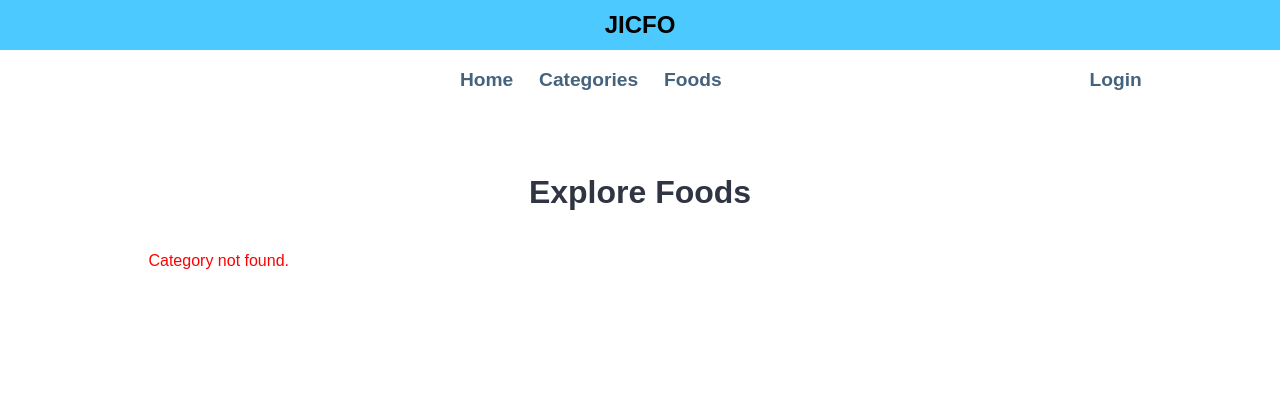
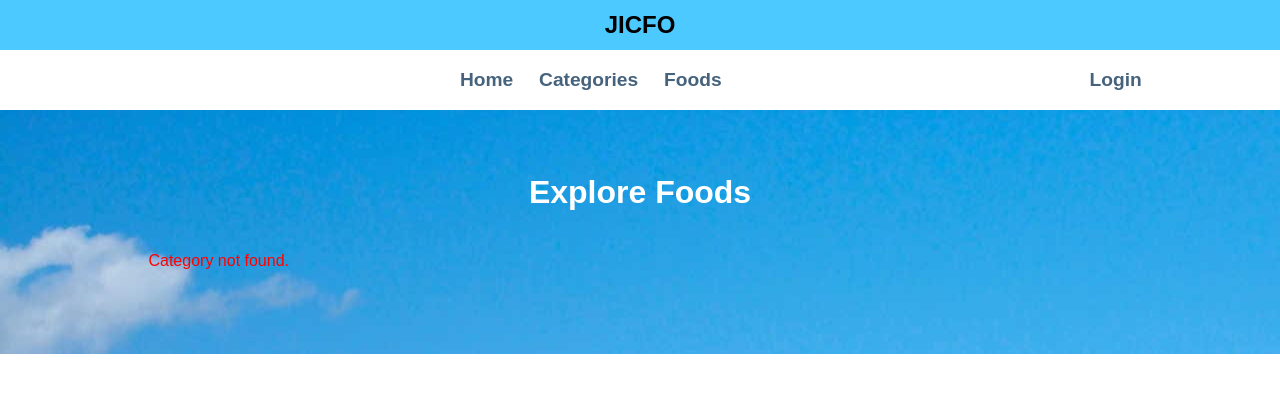
Before and after one commit to ahmadardani/JICFO, a PHP site: page /JICFO/categories.php in a window 1280 px wide. Shown: the top 393 px of the page. Run offline with PHP 8.4, Linux system fonts and the light colour scheme; data that the repository does not hold is empty.

Commit message:
new background layout for index and categories

```diff
--- a/categories.php
+++ b/categories.php
@@ -4,9 +4,9 @@
 
 
     <!-- CAtegories Section Starts Here -->
-    <section class="categories">
+    <section class="categories" style="background-image: url('images/hakone2.jpg');">
         <div class="container">
-            <h2 class="text-center">Explore Foods</h2>
+            <h2 class="text-center text-white">Explore Foods</h2>
 
             <?php
 
--- a/css/style.css
+++ b/css/style.css
@@ -21,6 +21,7 @@
 }
 .img-curve{
     border-radius: 15px;
+    border: 2px solid #45637d;
 }
 
 .text-right{
--- a/index.php
+++ b/index.php
@@ -22,9 +22,9 @@
 ?>
 
 <!-- CAtegories Section Starts Here -->
-<section class="categories">
+<section class="categories"style="background-image: url('images/hakone2.jpg');">
     <div class="container">
-        <h2 class="text-center">Explore Foods</h2>
+        <h2 class="text-center text-white">Explore Foods</h2>
 
         <?php
             //Create SQL Query to Display CAtegories from Database
```
Also changed, not shown: images/hakone2.jpg (added).
